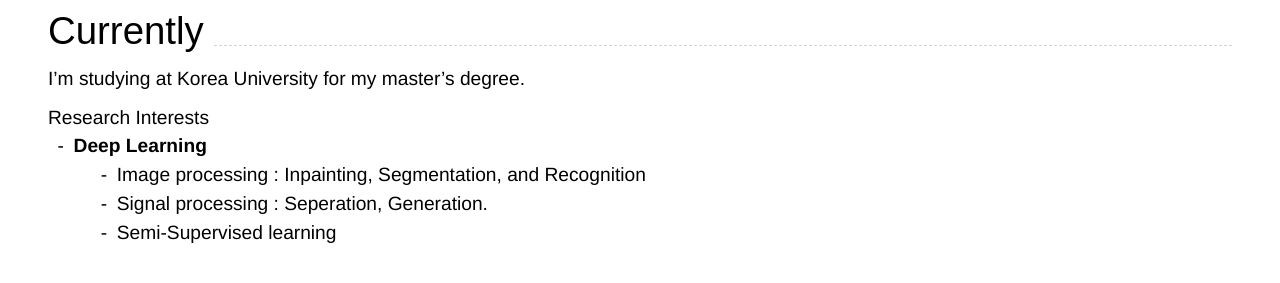
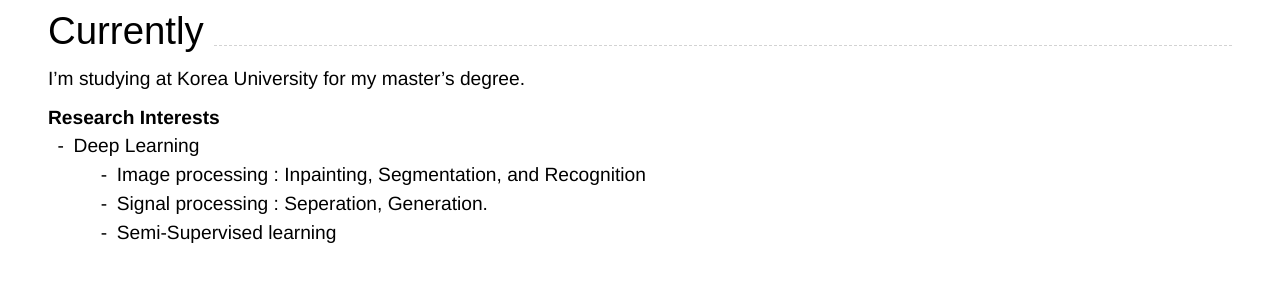
Before and after one commit to Onedas/Onedas.github.io, a Jekyll site: the page built from index.md, in a window 1280 px wide. Shown: the part 225-508 px from the top of the page. Built offline with Jekyll 4.4.1, drawn with Linux system fonts in a browser that asks for light colours; nearby versions of some CDN libraries.

```diff
--- a/index.md
+++ b/index.md
@@ -28,9 +28,9 @@ Supported arguments:
 
 I'm studying at Korea University for my master's degree.
 
-### Research Interests
+### **Research Interests**
 
-- **Deep Learning**
+- Deep Learning
   - Image processing : Inpainting, Segmentation, and Recognition
   - Signal processing : Seperation, Generation.
   - Semi-Supervised learning
```
